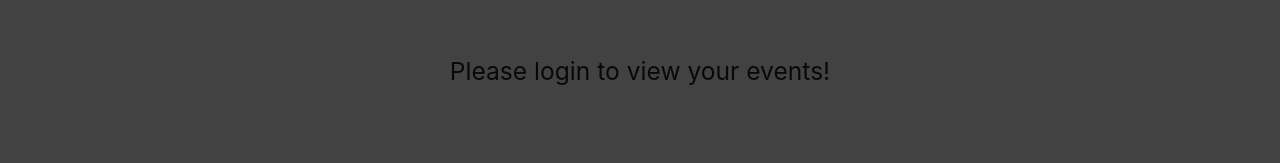
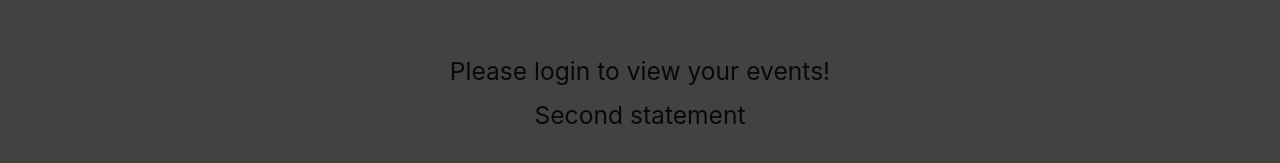
Before and after one commit to noahpaiva/Eventi, a plain HTML site: page index.html in a window 1280 px wide. Shown: the part 67-230 px from the top of the page. Drawn offline with nearby package versions, Linux system fonts and the light colour scheme; some packages are replaced by stand-ins of ours; no server answers.

Commit message:
Added Login screen editing

```diff
--- a/index.html
+++ b/index.html
@@ -161,6 +161,7 @@
     </script>
 
     <script src="https://cdnjs.cloudflare.com/ajax/libs/materialize/1.0.0/js/materialize.min.js"></script>
+    <script src="https://maps.googleapis.com/maps/api/js?libraries=places&key=AIzaSyD9yFmtrZup4pvAhiMUNyi1kOYpS3mQURQ&callback=initMap" async defer></script>
     <script src="scripts/auth.js"></script>
     <script src="scripts/index.js"></script>
 </body>
--- a/scripts/index.js
+++ b/scripts/index.js
@@ -105,7 +105,13 @@ const setupEvents = (data) => {
         eventList.innerHTML = html;
     }
     else {
-        eventList.innerHTML = '<h5 class="center-align">Please login to view your events!</h5>';
+        let html = '';
+        let li = `
+            <h5 class="center-align">Please login to view your events!</h5>
+            <h5 class="center-align">Second statement</h5>
+        `;
+        html += li;
+        eventList.innerHTML = html;
     }
 }
 
```
